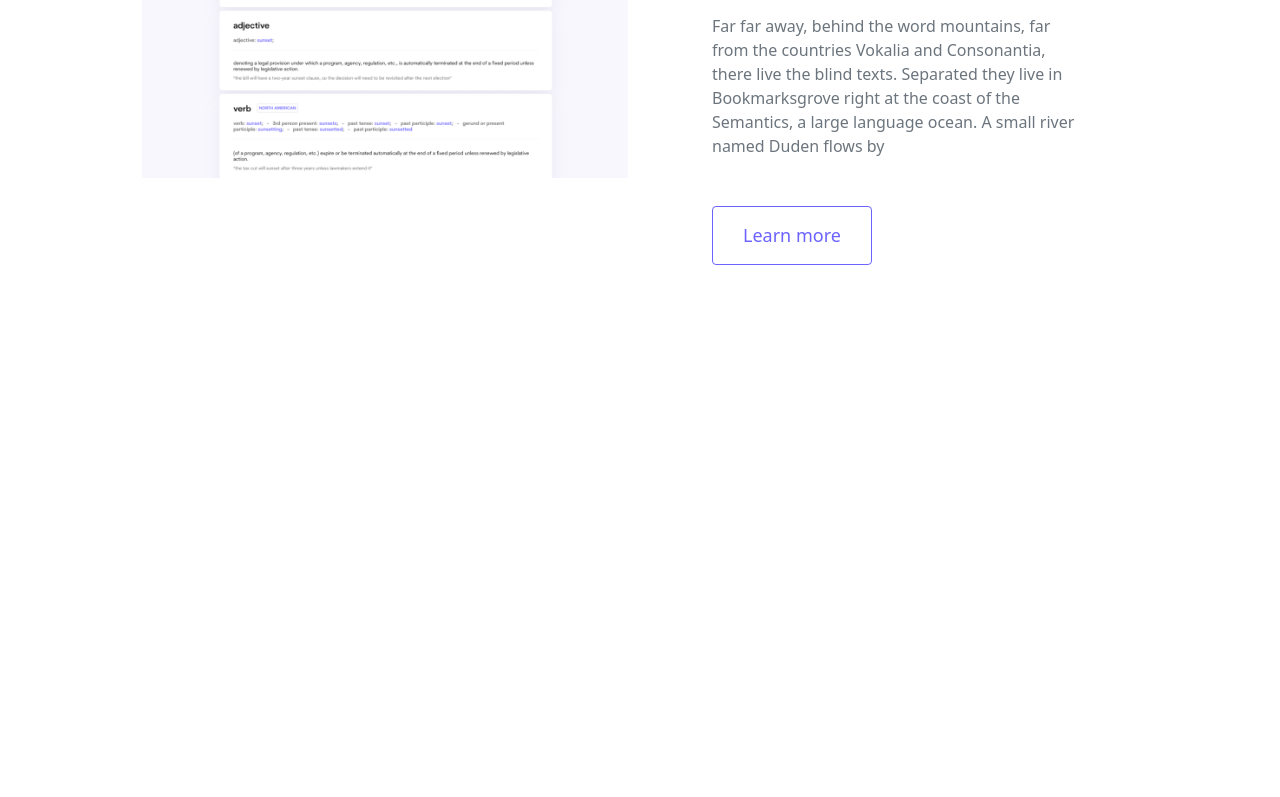
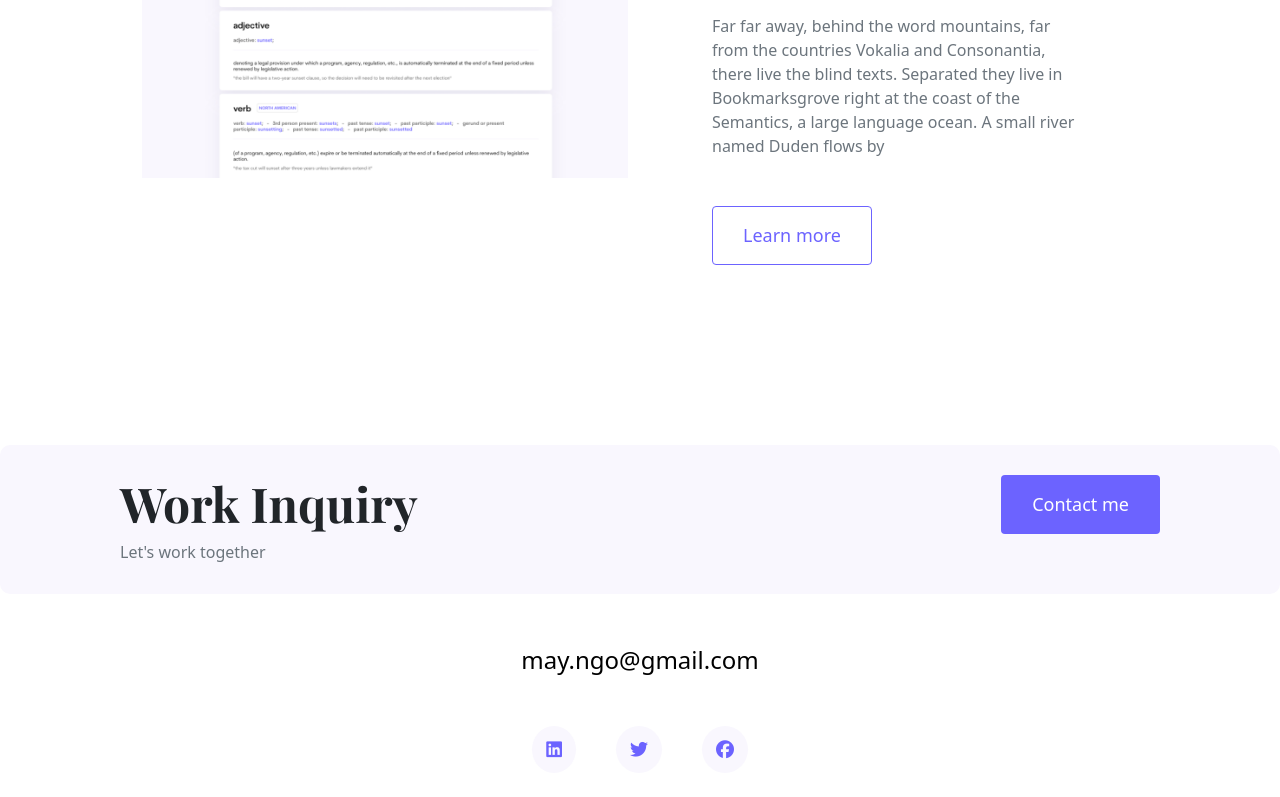
Before and after one commit to mmnngo/responsive-portfolio-project, a plain HTML site: page index.html in a window 1280 px wide. Shown: the part 2624-3421 px from the top of the page. Before the commit the page ends 3057 px from the top, so only its background shows below. Drawn offline with nearby package versions, Linux system fonts and the light colour scheme.

Commit message:
added responsive footer and CSS

```diff
--- a/index.html
+++ b/index.html
@@ -111,6 +111,35 @@
         </div>
       </div>
     </div>
+    <footer>
+      <div
+        class="contact-box d-flex justify-content-between mb-5 d-none d-md-flex"
+      >
+        <div>
+          <h4>Work Inquiry</h4>
+          <p class="text-muted">Let's work together</p>
+        </div>
+        <div>
+          <a href="" class="btn btn-branding">Contact me</a>
+        </div>
+      </div>
+      <div class="d-flex justify-content-center mb-5">
+        <a href="mailto:may.ngo@gmail.com" class="email-link"
+          >may.ngo@gmail.com</a
+        >
+      </div>
+      <div class="social-links d-flex justify-content-center">
+        <a href="https://www.linkedin.com/in/may-ngo-23019787" target="_blank">
+          <i class="fab fa-linkedin"></i>
+        </a>
+        <a href="https://twitter.com/ngo_may" target="_blank">
+          <i class="fab fa-twitter"></i>
+        </a>
+        <a href="https://facebook.com/may.ngo.942">
+          <i class="fab fa-facebook"></i>
+        </a>
+      </div>
+    </footer>
 
     <script
       src="https://cdn.jsdelivr.net/npm/bootstrap@5.1.3/dist/js/bootstrap.bundle.min.js"
--- a/src/styles.css
+++ b/src/styles.css
@@ -36,6 +36,11 @@ h3 {
   font-weight: normal;
   line-height: 2;
 }
+h4 {
+  font-size: 48px;
+  font-family: var(--heading-font-family);
+}
+
 nav {
   padding: 20px 0;
 }
@@ -62,6 +67,44 @@ nav a {
   text-decoration: none;
   color: #272142;
   transition: all 100ms ease-in-out;
+}
+
+footer {
+  margin: 60px 0;
+}
+
+footer .contact-box {
+  background-color: var(--secondary-color);
+  padding: 30px 120px;
+  border-radius: 10px;
+}
+
+footer .contact-box p {
+  margin: 0;
+}
+footer .email-link {
+  text-decoration: none;
+  color: black;
+  font-size: 24px;
+}
+
+footer .email-link:hover {
+  color: var(--branding-color);
+}
+
+footer .social-links a {
+  margin: 0 20px;
+  color: var(--branding-color);
+  background-color: var(--secondary-color);
+  font-size: 18px;
+  padding: 10px 14px;
+  border-radius: 50%;
+  transition: all 100ms ease-in-out;
+}
+
+footer .social-links a:hover {
+  color: white;
+  background-color: var(--branding-color);
 }
 
 .homepage-intro {
```
